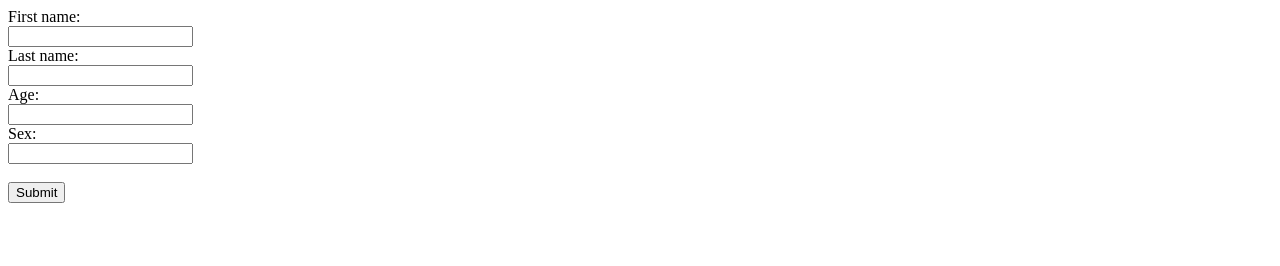
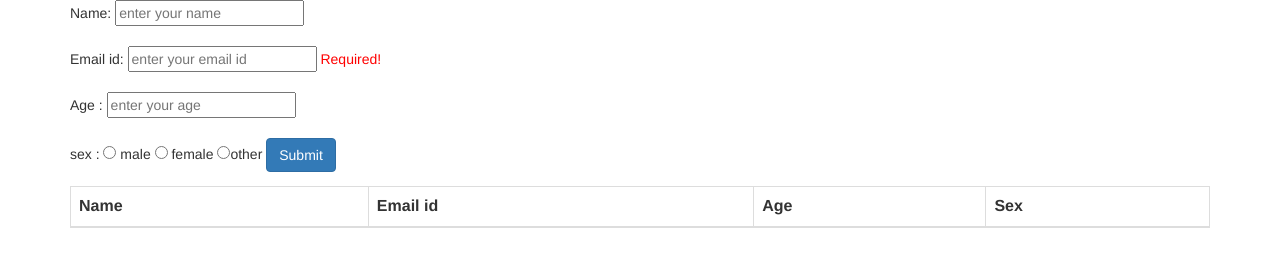
Before and after one commit to gaurav0764/My_practice_code, a website: page form.html in a window 1280 px wide. Drawn offline with nearby package versions, Linux system fonts and the light colour scheme.

Commit message:
form validate table

```diff
--- a/form.html
+++ b/form.html
@@ -1,37 +1,72 @@
 <html>
-<html>
-    <body>
-            <script src="js\bootstrap.min.js"></script>
-        <form id="form" >
-            First name:<br>
-            <input type="text" name="firstname" value=" ">
-            <br>
-            Last name:<br>
-            <input type="text" name="lastname" value=" ">
-            <br>
-            Age:<br>
-            <input type="text" name="age" value=" ">
-            <br>
-            Sex:<br>
-            <input type="text" name="sex" value=" ">
-            <br> <br>
-            <input id="submit" type="submit" value="Submit">
-          </form>
-          <div id="p"></div>
-    <script>
-            document.getElementById("submit").addEventListener("click", function() {
-            myFunction();
+<head>
+    <title> form validation </title>
+    <script src="https://ajax.googleapis.com/ajax/libs/jquery/3.3.1/jquery.min.js"></script>
+    <script src="https://maxcdn.bootstrapcdn.com/bootstrap/3.3.7/js/bootstrap.min.js"></script>
+    <script src="https://ajax.googleapis.com/ajax/libs/angularjs/1.6.4/angular.min.js"></script>
+    <link rel="stylesheet" href="https://maxcdn.bootstrapcdn.com/bootstrap/3.3.7/css/bootstrap.min.css">
+</head>
+<body>
+<div class="container" ng-app="myapp" ng-controller="myctrl">
+    <form ng-submit="addNew(student)" name="personForm" novalidate ng-submit="personForm.$valid &&sendForm()">
+        Name: <input type="text" placeholder="enter your name" ng-model="student.fname" ng-pattern=" " required><br><br>
+        Email id: <input type="text" placeholder="enter your email id" name="email" ng-model="student.email"
+                         ng-pattern="/^[^\s@]+@[^\s@]+\.[^\s@]{2,}$/" required/>
+        <span style="color:Red" ng-show="personForm.email.$error.required"> Required! </span>
+        <span style="color:Red" ng-show="personForm.email.$dirty&&personForm.email.$error.pattern">Please Enter Valid Email</span><br><br>
+
+        Age : <input type="number" placeholder="enter your age" ng-model="student.age" required><br><br>
+        sex : <input type="radio" name="sex" value="male" ng-model="student.sex" required> male
+        <input type="radio" name="female" value="female" ng-model="student.sex"> female
+        <input type="radio" name="other" value="other" ng-model="student.sex">other
+
+        <button type="submit" class="btn btn-primary" > Submit</button>
+    </form>
+
+
+    <div class="row">
+        <div class="col-md-12">
+            <table class="table table-striped table-bordered">
+                <thead>
+                <tr>
+                    <th>Name</th>
+                    <th>Email id</th>
+                    <th>Age</th>
+                    <th>Sex</th>
+                </tr>
+                </thead>
+                <tbody>
+                <tr ng-repeat="personalDetail in personalDetails">
+                    <td>{{personalDetail.fname}}</td>
+                    <td>{{personalDetail.email}}</td>
+                    <td>{{personalDetail.age}}</td>
+                    <td>{{personalDetail.sex}}</td>
+                </tr>
+                </tbody>
+            </table>
+
+        </div>
+    </div>
+</div>
+
+<script type="text/javascript">
+
+    var app = angular.module("myapp", []);
+    app.controller("myctrl", ['$scope', function($scope) {
+        $scope.personalDetails = [];
+        $scope.addNew = function (student) {
+            $scope.personalDetails.push({
+                'fname': student.fname,
+                'email': student.email,
+                'age': student.age,
+                'sex': student.sex,
             });
+            console.log(student)
 
-           function myFunction() {
-           var v= document.getElementById("form").value
-         }
-           {
+        };
+    }]);
 
-    }
 
-    </script>
-
-    </body>
+</script>
+</body>
 </html>
-</html>
```
